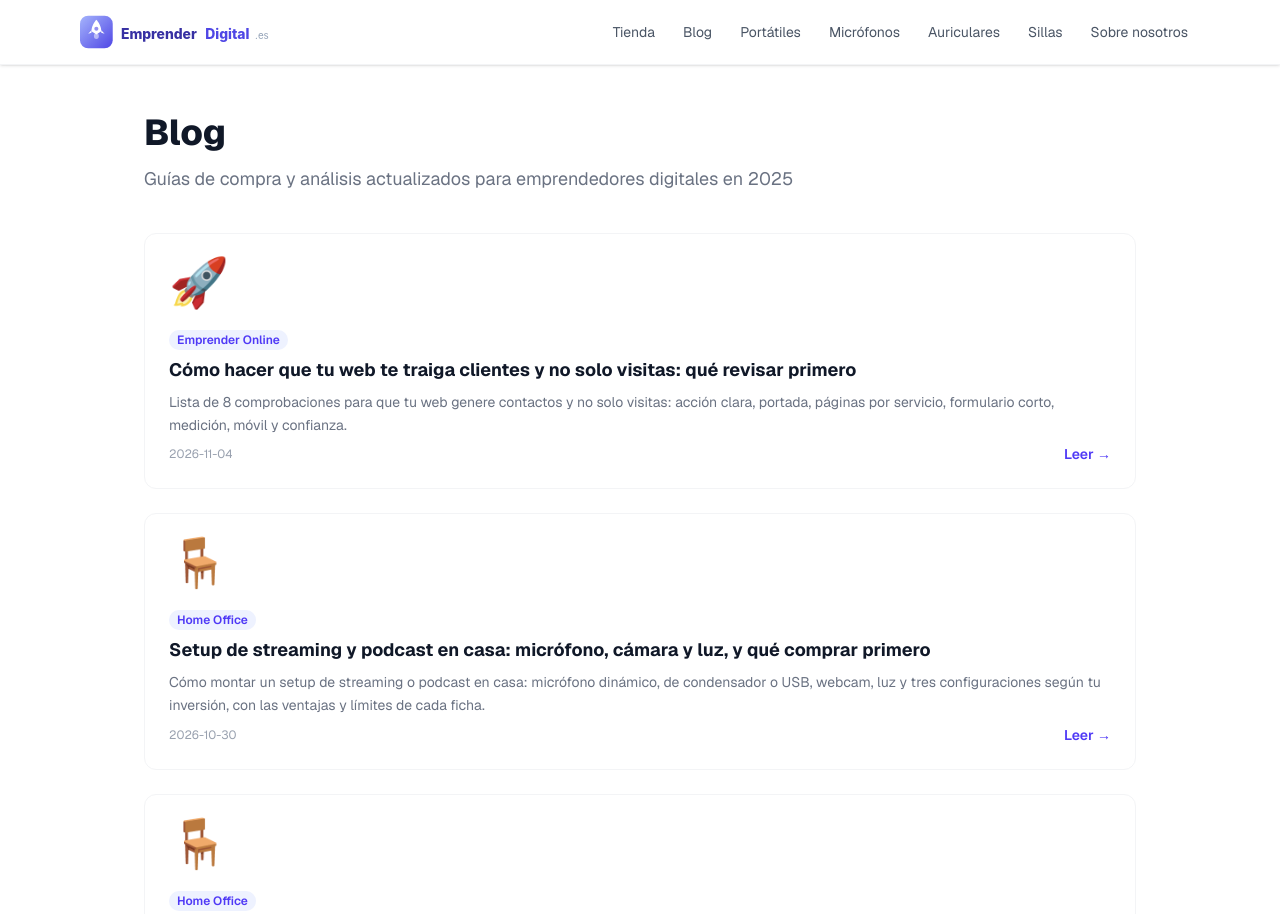
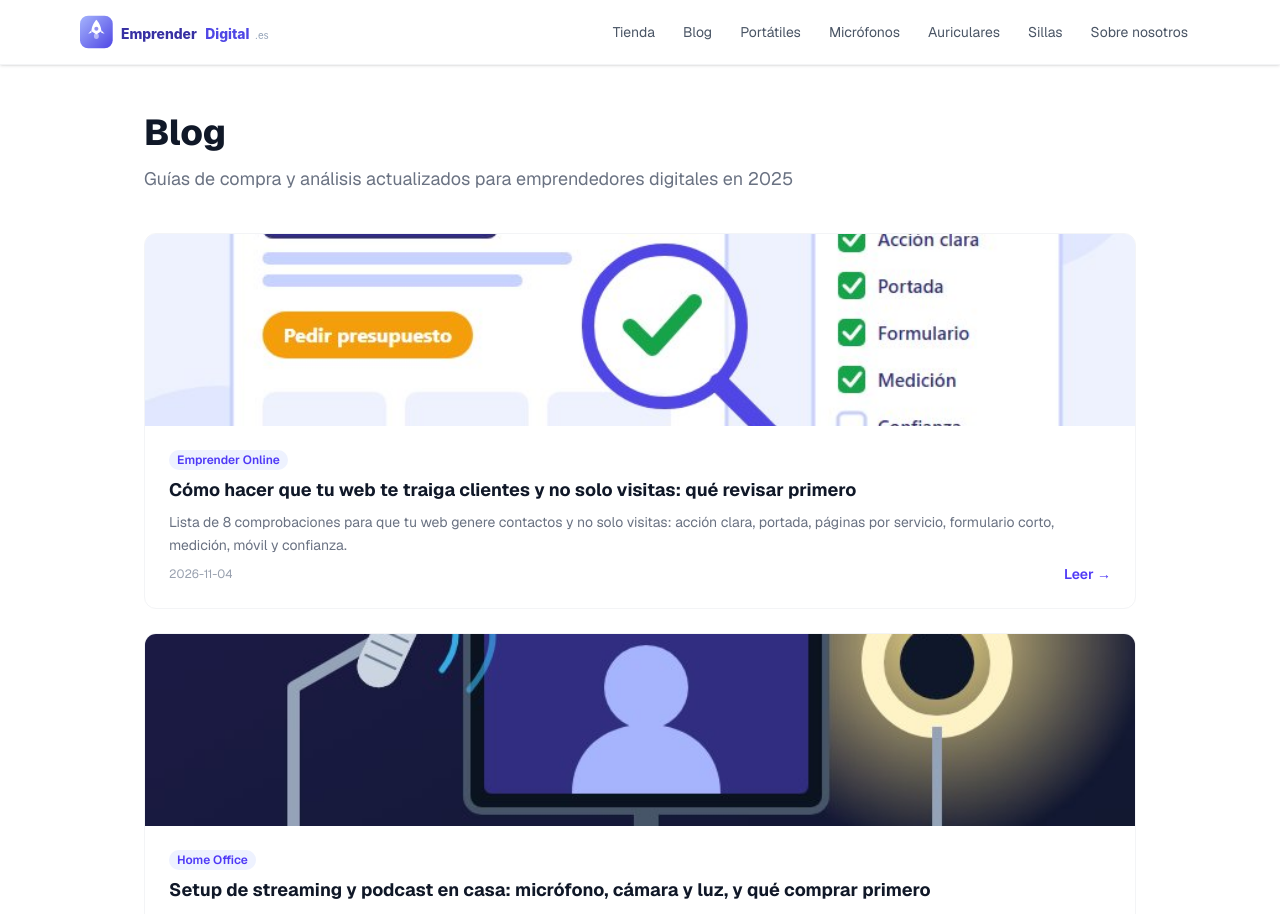
Before and after one commit to mktweb360/emprendedigital, a Next.js app: page /blog in a window 1280 px wide. Shown: the top 914 px of the page. Built offline with nearby package versions, Linux system fonts and the light colour scheme.

Commit message:
Imágenes ilustrativas de los artículos «web que genera clientes» y «setup de streaming» (ilustraciones propias, 800×450)

```diff
--- a/data/posts.ts
+++ b/data/posts.ts
@@ -23,6 +23,7 @@ export const posts: Post[] = [
     date: "2026-10-30",
     category: "Home Office",
     readTime: "8 min",
+    image: "/images/blog/setup-streaming-podcast-casa.jpg",
     relatedProducts: [
       "rode-podmic-usb-microfono-xlr-usb",
       "elgato-wave3-mk2-microfono-condensador-usb",
@@ -49,6 +50,7 @@ export const posts: Post[] = [
     date: "2026-11-04",
     category: "Emprender Online",
     readTime: "7 min",
+    image: "/images/blog/web-que-genera-clientes-que-revisar.jpg",
     relatedPosts: [
       "como-empezar-negocio-online-desde-casa-2025",
       "mejor-hosting-web-emprendedores-2025",
```
Also changed, not shown: public/images/blog/setup-streaming-podcast-casa.jpg (added), public/images/blog/web-que-genera-clientes-que-revisar.jpg (added).
